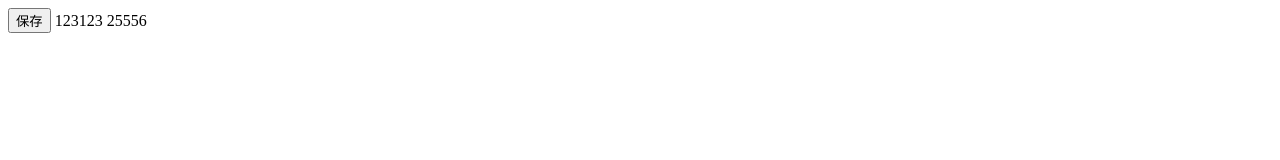
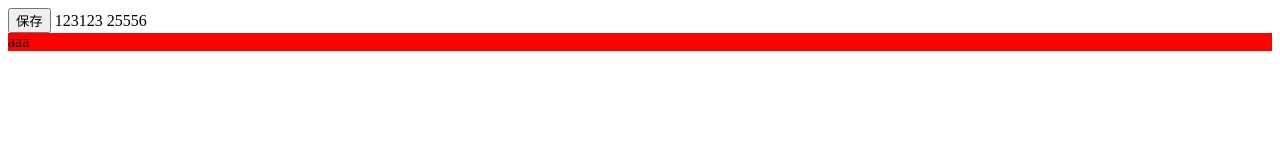
Before and after one commit to 396593162/hbuilder_git, a plain HTML site: page index.html in a window 1280 px wide. Drawn offline with Linux system fonts and the light colour scheme.

Commit message:
index.html:增加了一个div,设置背景颜色为红色，内容为aaa

```diff
--- a/index.html
+++ b/index.html
@@ -8,5 +8,6 @@
 		<input type="button" value="保存" />
 		123123
 		25556
+		<div style="background-color: red;">aaa</div>
 	</body>
 </html>
```
